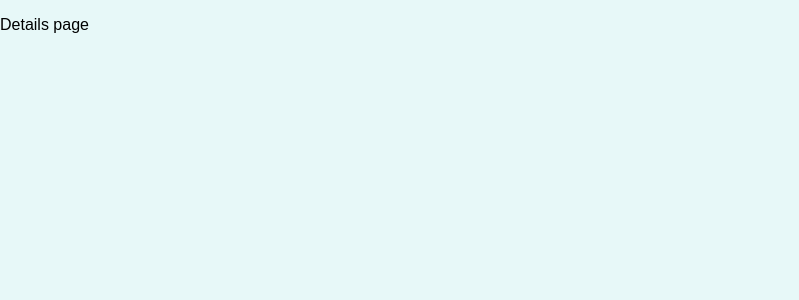
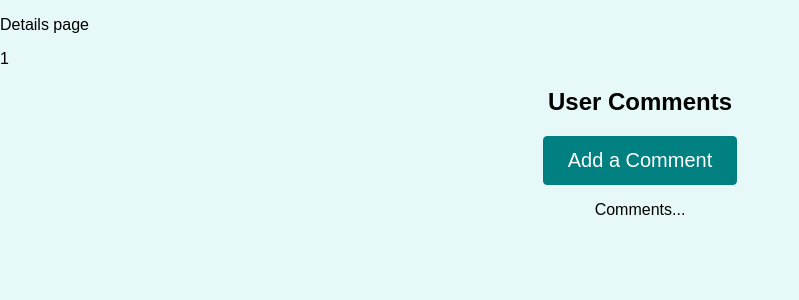
Before and after one commit to martinwachira/how2React-Redefined-2, a React (Create React App) app: page /quotes/1/1 in a window 1280 px wide. Shown: the top 300 px of the page, without its empty margins (0-799 px from the left). Built offline with nearby package versions, Linux system fonts and the light colour scheme.

Commit message:
load comments comp

```diff
--- a/src/components/comments/Comments.js
+++ b/src/components/comments/Comments.js
@@ -14,7 +14,6 @@ const Comments = () => {
   return (
     <section className={classes.comments}>
       <h2>User Comments</h2>
-      {params.commentId}
       {!isAddingComment && (
         <button className="btn" onClick={startAddCommentHandler}>
           Add a Comment
--- a/src/pages/QuoteDetail.js
+++ b/src/pages/QuoteDetail.js
@@ -1,14 +1,17 @@
-import { Route, Switch, useParams } from "react-router-dom";
+import { Route, useParams } from "react-router-dom";
 
 import Comments from "../components/comments/Comments";
 
 const QuoteDetail = () => {
   const params = useParams();
   return (
-    <Switch>
+    <>
       <p>Details page</p>
       {params.quoteId}
-    </Switch>
+      <Route path="/quotes/:quoteId/:commentId">
+        <Comments />
+      </Route>
+    </>
   );
 };
 
```
